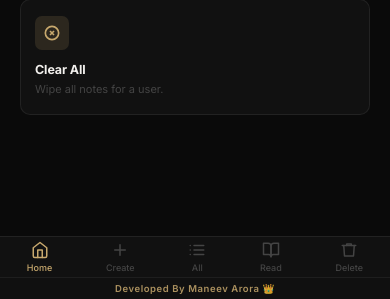
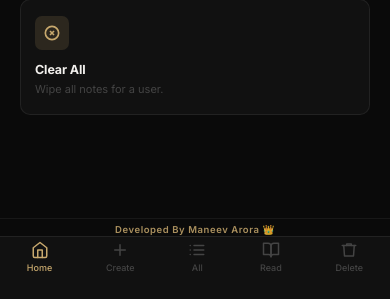
Before and after one commit to MANEEVAR1/Python-Projects, a Flask app: page / in a window 390 px wide. Shown: the part 876-1175 px from the top of the page. Run offline with Flask 3, Linux system fonts and the light colour scheme; some libraries are stand-ins or nearby versions; some web fonts are replaced.

Commit message:
Fixing Styles in List It Up Notes App

```diff
--- a/List_It_Up_NotesApp/templates/index.html
+++ b/List_It_Up_NotesApp/templates/index.html
@@ -1031,7 +1031,7 @@
   /* ─── UNIVERSAL BYLINE ───────────────────────── */
   #byline {
     position: fixed;
-    bottom: 15vh;
+    bottom: 10vh;
     left: 0;
     right: 0;
     height: 22px;
@@ -1042,7 +1042,7 @@
     font-weight: 600;
     letter-spacing: 0.06em;
     color: var(--accent);
-    background: var(--bg-2);
+    /*background: var(--bg-2);*/
     border-top: 1px solid var(--border);
     z-index: 200;
     pointer-events: none;
@@ -1058,7 +1058,7 @@
   /* On mobile the mobile-nav sits above byline — byline replaces its old strip */
   @media (max-width: 768px) {
     .mobile-nav { padding-bottom: calc(22px + env(safe-area-inset-bottom, 0px)); }
-    #byline     { bottom: 0; }
+    #byline     { bottom: 5vh; }
     #toast      { bottom: calc(104px + env(safe-area-inset-bottom, 0px)); }
   }
 </style>
```
